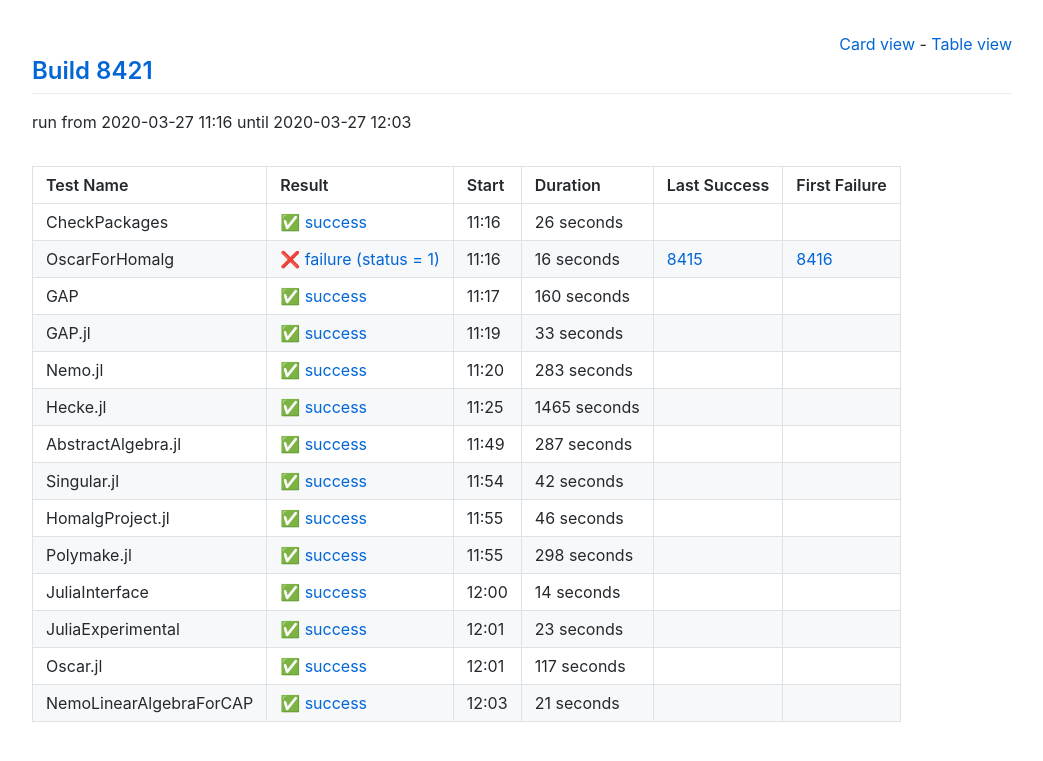
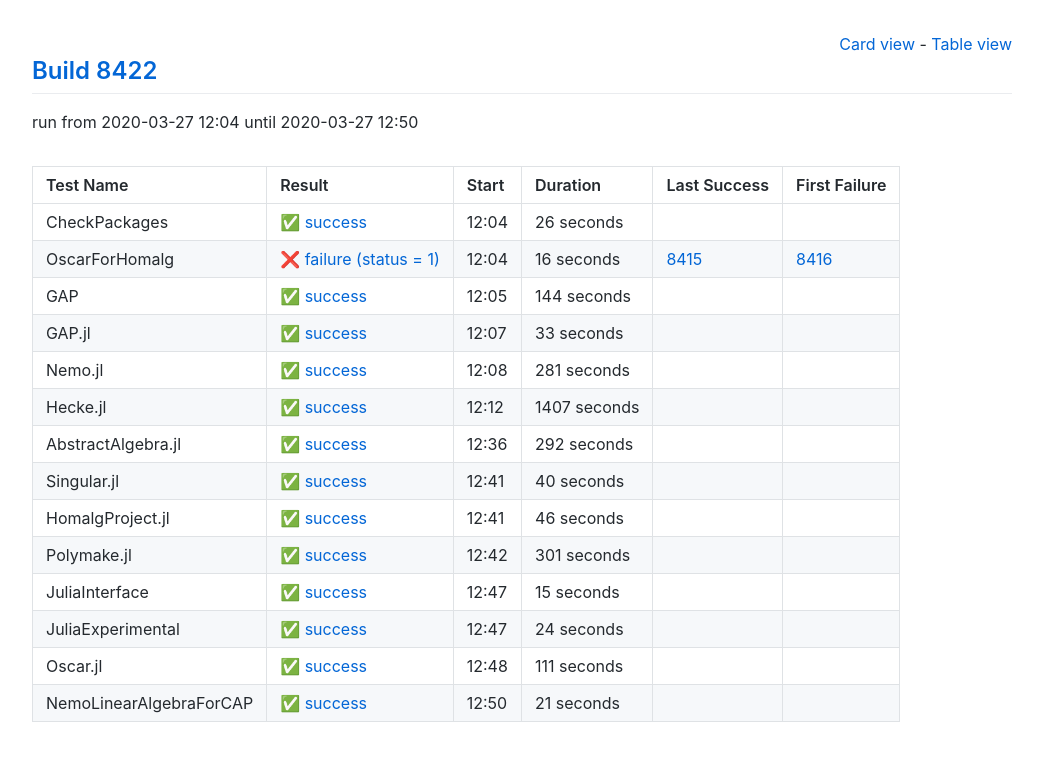
Before and after one commit to oscar-system/oscar-ci-status, a Jekyll site: the page built from table.html, in a window 1280 px wide. Shown: the top 761 px of the page, without its empty margins (118-1161 px from the left). Built offline with Jekyll 4.4.1, drawn with Linux system fonts in a browser that asks for light colours.

Commit message:
Build 8422

```diff
--- a/_data/ci.yml
+++ b/_data/ci.yml
@@ -1,5 +1,5 @@
-build: 8421
-build_url: https://oscarci.mathematik.uni-kl.de/job/oscar/8421/
+build: 8422
+build_url: https://oscarci.mathematik.uni-kl.de/job/oscar/8422/
 job: oscar
 tests:
 - duration: 26
@@ -8,9 +8,9 @@ tests:
   first_failure_url: null
   last_success: false
   last_success_url: null
-  log: https://oscarci.mathematik.uni-kl.de/job/oscar/8421/artifact/logs/build-8421/CheckPackages.log
+  log: https://oscarci.mathematik.uni-kl.de/job/oscar/8422/artifact/logs/build-8422/CheckPackages.log
   name: CheckPackages
-  start: 2020-03-27 11:16
+  start: 2020-03-27 12:04
   status: success
   success: true
 - duration: 16
@@ -19,20 +19,20 @@ tests:
   first_failure_url: https://oscarci.mathematik.uni-kl.de/job/oscar/8416/
   last_success: 8415
   last_success_url: https://oscarci.mathematik.uni-kl.de/job/oscar/8415/
-  log: https://oscarci.mathematik.uni-kl.de/job/oscar/8421/artifact/logs/build-8421/OscarForHomalg.log
+  log: https://oscarci.mathematik.uni-kl.de/job/oscar/8422/artifact/logs/build-8422/OscarForHomalg.log
   name: OscarForHomalg
-  start: 2020-03-27 11:16
+  start: 2020-03-27 12:04
   status: failure
   success: false
-- duration: 160
+- duration: 144
   exitcode: 0
   first_failure: false
   first_failure_url: null
   last_success: false
   last_success_url: null
-  log: https://oscarci.mathematik.uni-kl.de/job/oscar/8421/artifact/logs/build-8421/GAP.log
+  log: https://oscarci.mathematik.uni-kl.de/job/oscar/8422/artifact/logs/build-8422/GAP.log
   name: GAP
-  start: 2020-03-27 11:17
+  start: 2020-03-27 12:05
   status: success
   success: true
 - duration: 33
@@ -41,53 +41,53 @@ tests:
   first_failure_url: null
   last_success: false
   last_success_url: null
-  log: https://oscarci.mathematik.uni-kl.de/job/oscar/8421/artifact/logs/build-8421/GAP.jl.log
+  log: https://oscarci.mathematik.uni-kl.de/job/oscar/8422/artifact/logs/build-8422/GAP.jl.log
   name: GAP.jl
-  start: 2020-03-27 11:19
+  start: 2020-03-27 12:07
   status: success
   success: true
-- duration: 283
+- duration: 281
   exitcode: 0
   first_failure: false
   first_failure_url: null
   last_success: false
   last_success_url: null
-  log: https://oscarci.mathematik.uni-kl.de/job/oscar/8421/artifact/logs/build-8421/Nemo.jl.log
+  log: https://oscarci.mathematik.uni-kl.de/job/oscar/8422/artifact/logs/build-8422/Nemo.jl.log
   name: Nemo.jl
-  start: 2020-03-27 11:20
+  start: 2020-03-27 12:08
   status: success
   success: true
-- duration: 1465
+- duration: 1407
   exitcode: 0
   first_failure: false
   first_failure_url: null
   last_success: false
   last_success_url: null
-  log: https://oscarci.mathematik.uni-kl.de/job/oscar/8421/artifact/logs/build-8421/Hecke.jl.log
+  log: https://oscarci.mathematik.uni-kl.de/job/oscar/8422/artifact/logs/build-8422/Hecke.jl.log
   name: Hecke.jl
-  start: 2020-03-27 11:25
+  start: 2020-03-27 12:12
   status: success
   success: true
-- duration: 287
+- duration: 292
   exitcode: 0
   first_failure: false
   first_failure_url: null
   last_success: false
   last_success_url: null
-  log: https://oscarci.mathematik.uni-kl.de/job/oscar/8421/artifact/logs/build-8421/AbstractAlgebra.jl.log
+  log: https://oscarci.mathematik.uni-kl.de/job/oscar/8422/artifact/logs/build-8422/AbstractAlgebra.jl.log
   name: AbstractAlgebra.jl
-  start: 2020-03-27 11:49
+  start: 2020-03-27 12:36
   status: success
   success: true
-- duration: 42
+- duration: 40
   exitcode: 0
   first_failure: false
   first_failure_url: null
   last_success: false
   last_success_url: null
-  log: https://oscarci.mathematik.uni-kl.de/job/oscar/8421/artifact/logs/build-8421/Singular.jl.log
+  log: https://oscarci.mathematik.uni-kl.de/job/oscar/8422/artifact/logs/build-8422/Singular.jl.log
   name: Singular.jl
-  start: 2020-03-27 11:54
+  start: 2020-03-27 12:41
   status: success
   success: true
 - duration: 46
@@ -96,53 +96,53 @@ tests:
   first_failure_url: null
   last_success: false
   last_success_url: null
-  log: https://oscarci.mathematik.uni-kl.de/job/oscar/8421/artifact/logs/build-8421/HomalgProject.jl.log
+  log: https://oscarci.mathematik.uni-kl.de/job/oscar/8422/artifact/logs/build-8422/HomalgProject.jl.log
   name: HomalgProject.jl
-  start: 2020-03-27 11:55
+  start: 2020-03-27 12:41
   status: success
   success: true
-- duration: 298
+- duration: 301
   exitcode: 0
   first_failure: false
   first_failure_url: null
   last_success: false
   last_success_url: null
-  log: https://oscarci.mathematik.uni-kl.de/job/oscar/8421/artifact/logs/build-8421/Polymake.jl.log
+  log: https://oscarci.mathematik.uni-kl.de/job/oscar/8422/artifact/logs/build-8422/Polymake.jl.log
   name: Polymake.jl
-  start: 2020-03-27 11:55
+  start: 2020-03-27 12:42
   status: success
   success: true
-- duration: 14
+- duration: 15
   exitcode: 0
   first_failure: false
   first_failure_url: null
   last_success: false
   last_success_url: null
-  log: https://oscarci.mathematik.uni-kl.de/job/oscar/8421/artifact/logs/build-8421/JuliaInterface.log
+  log: https://oscarci.mathematik.uni-kl.de/job/oscar/8422/artifact/logs/build-8422/JuliaInterface.log
   name: JuliaInterface
-  start: 2020-03-27 12:00
+  start: 2020-03-27 12:47
   status: success
   success: true
-- duration: 23
+- duration: 24
   exitcode: 0
   first_failure: false
   first_failure_url: null
   last_success: false
   last_success_url: null
-  log: https://oscarci.mathematik.uni-kl.de/job/oscar/8421/artifact/logs/build-8421/JuliaExperimental.log
+  log: https://oscarci.mathematik.uni-kl.de/job/oscar/8422/artifact/logs/build-8422/JuliaExperimental.log
   name: JuliaExperimental
-  start: 2020-03-27 12:01
+  start: 2020-03-27 12:47
   status: success
   success: true
-- duration: 117
+- duration: 111
   exitcode: 0
   first_failure: false
   first_failure_url: null
   last_success: false
   last_success_url: null
-  log: https://oscarci.mathematik.uni-kl.de/job/oscar/8421/artifact/logs/build-8421/Oscar.jl.log
+  log: https://oscarci.mathematik.uni-kl.de/job/oscar/8422/artifact/logs/build-8422/Oscar.jl.log
   name: Oscar.jl
-  start: 2020-03-27 12:01
+  start: 2020-03-27 12:48
   status: success
   success: true
 - duration: 21
@@ -151,8 +151,8 @@ tests:
   first_failure_url: null
   last_success: false
   last_success_url: null
-  log: https://oscarci.mathematik.uni-kl.de/job/oscar/8421/artifact/logs/build-8421/NemoLinearAlgebraForCAP.log
+  log: https://oscarci.mathematik.uni-kl.de/job/oscar/8422/artifact/logs/build-8422/NemoLinearAlgebraForCAP.log
   name: NemoLinearAlgebraForCAP
-  start: 2020-03-27 12:03
+  start: 2020-03-27 12:50
   status: success
   success: true
```
Also changed, not shown: README.md.
